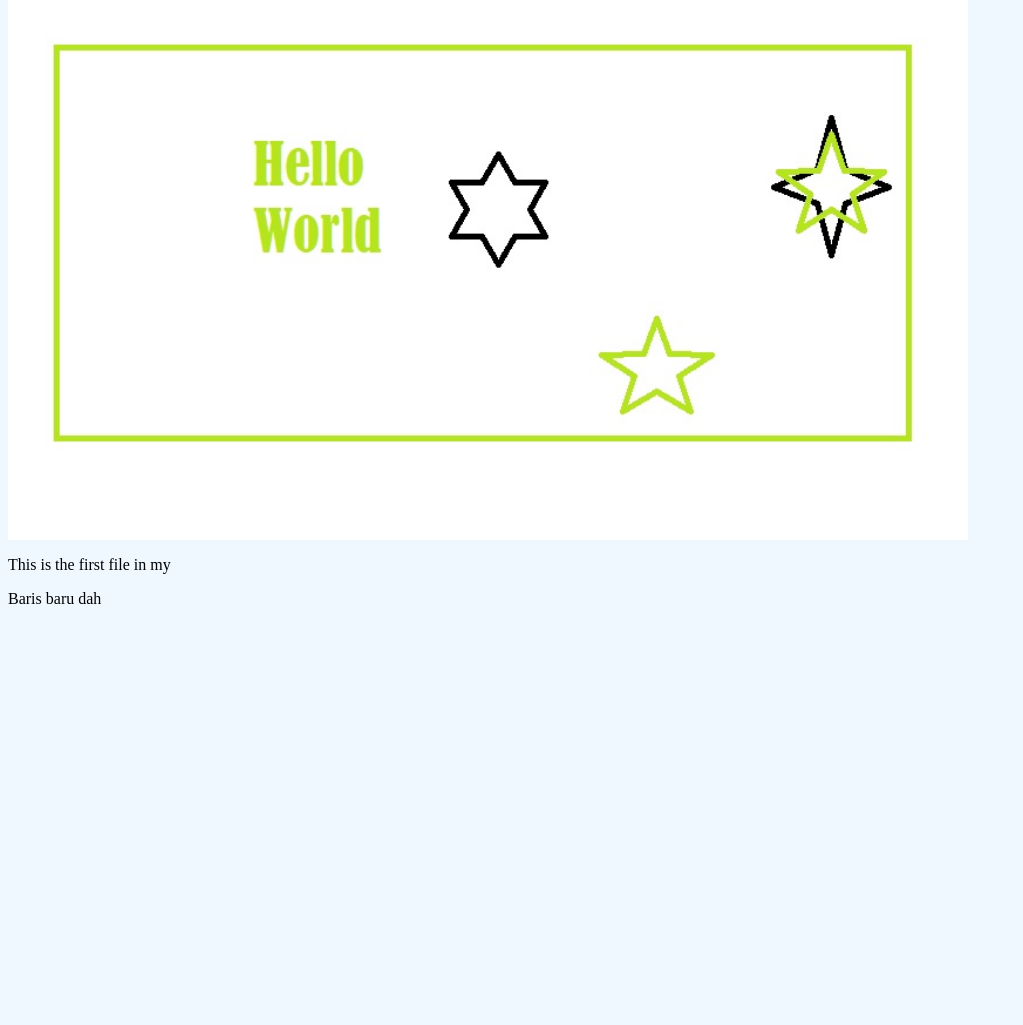
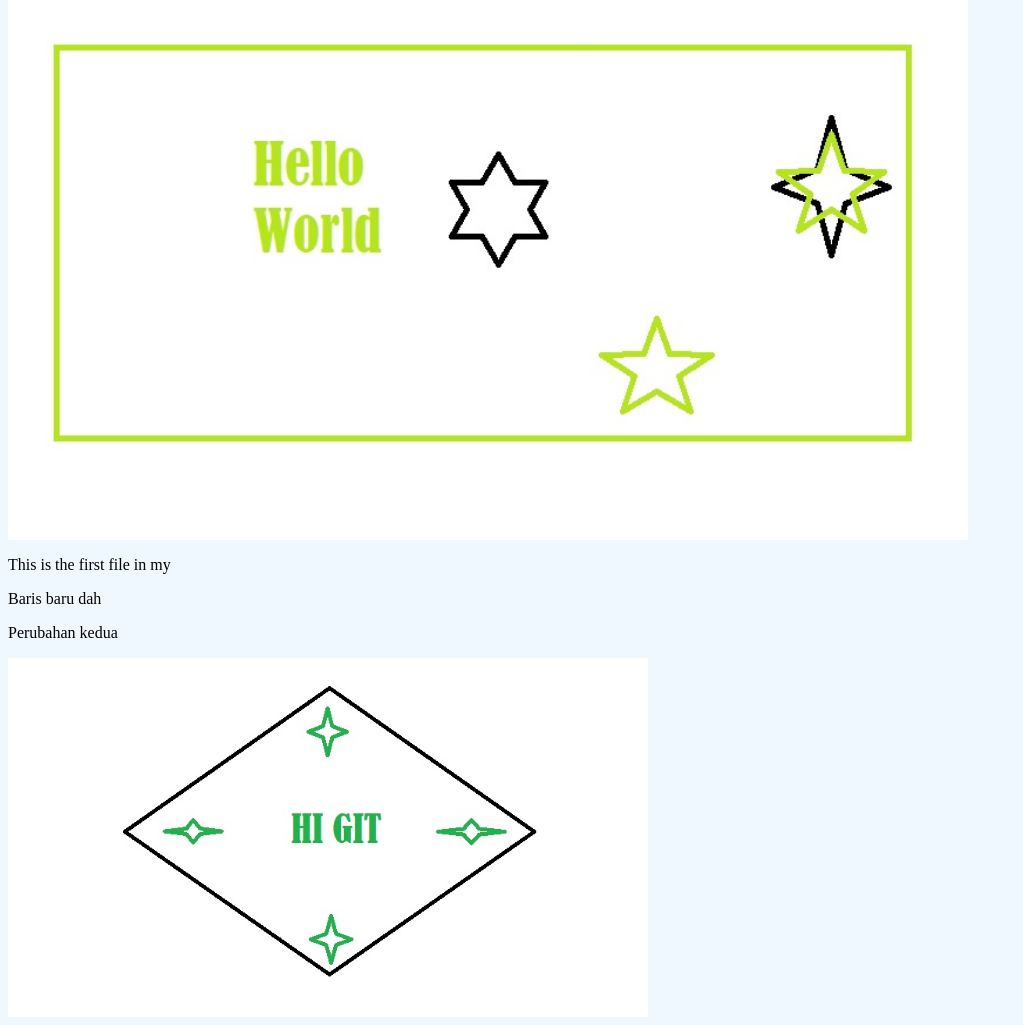
Before and after one commit to Bayu-Jeff/hello-world, a plain HTML site: page index.html in a window 1280 px wide. Shown: the part 66-1091 px from the top of the page, without its empty margins (0-1023 px from the left). Before the commit the page ends 800 px from the top, so only its background shows below. Drawn offline with Linux system fonts and the light colour scheme.

Commit message:
update baru index

```diff
--- a/index.html
+++ b/index.html
@@ -11,6 +11,8 @@
     </div>
     <p>This is the first file in my</p>
     <p>Baris baru dah</p>
+    <p>Perubahan kedua </p>
+    <div><img src="img_hello_git.jpg" alt="Hello Git" style="width: 100%;max-width: 640px"> </div>
 </body>
 
 </html>
```
